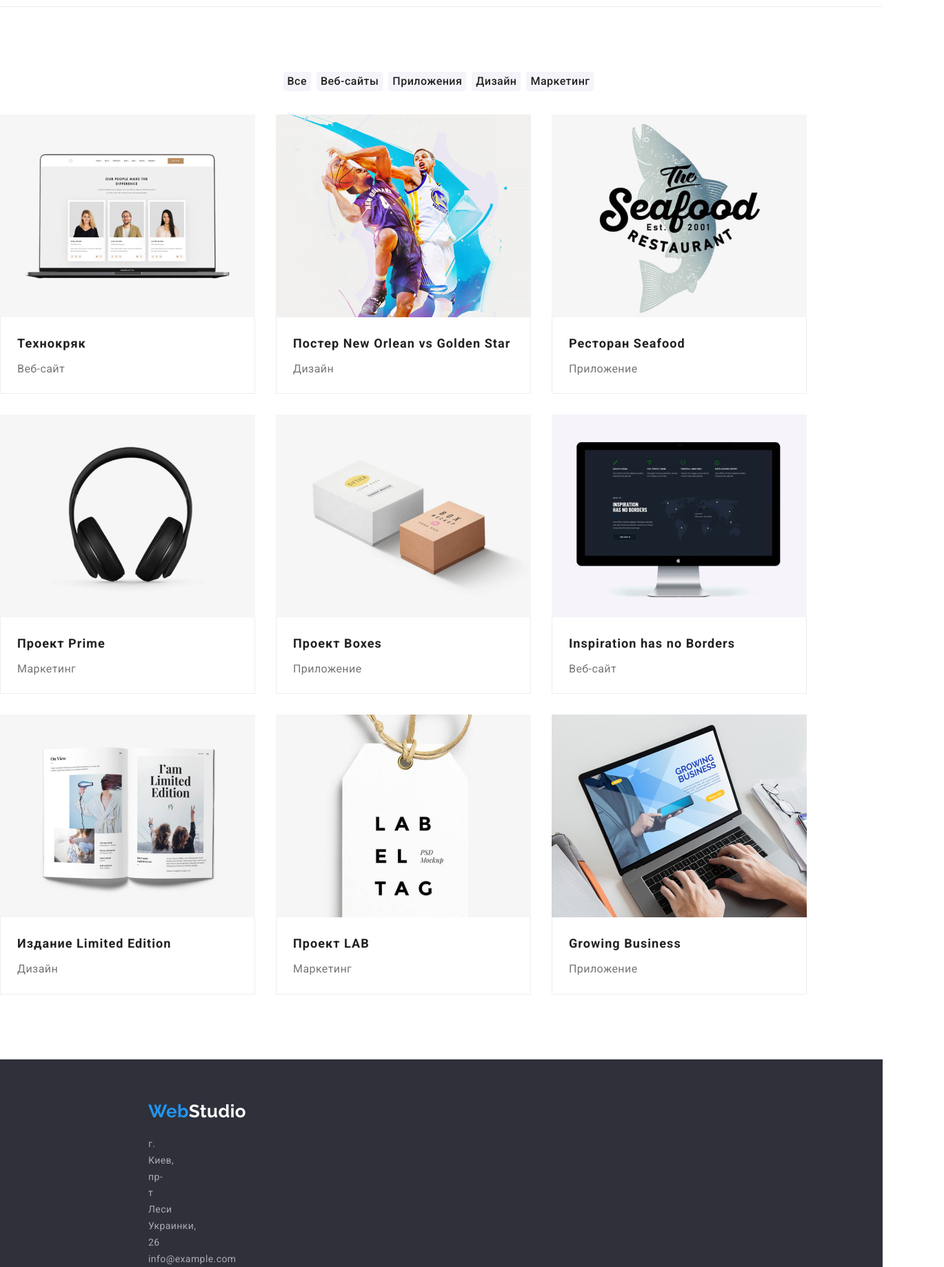
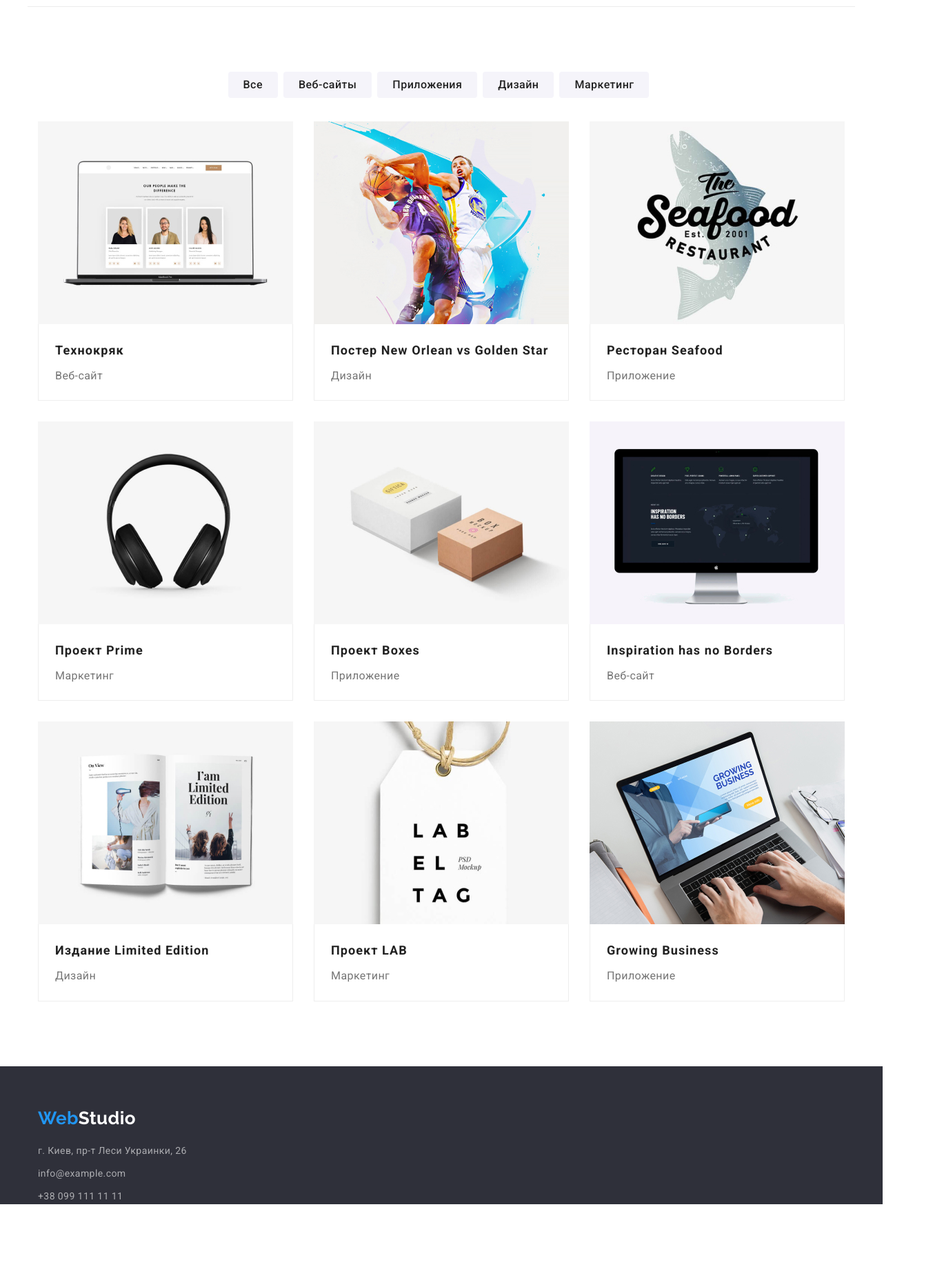
Before and after one commit to AnnaYarmolenko/goit-markup-hw-03, a plain HTML site: page portfolio.html in a window 1280 px wide. Shown: the part 70-1907 px from the top of the page at 69% size, 1369 px wide, since content can reach past the window. After the commit the page ends 1816 px from the top, so only its background shows below. Drawn offline with nearby package versions, Linux system fonts and the light colour scheme.

Commit message:
Изменения

```diff
--- a/css/styles.css
+++ b/css/styles.css
@@ -13,7 +13,7 @@
   --our-team-section-color: #f5f4fa;
   --footer-color: #2f303a;
   --navbar-border: #ececec;
-  --border-color: #EEEEEE;
+  --border-color: #eeeeee;
 }
 
 a {
@@ -101,7 +101,6 @@ img {
   display: flex;
   align-items: center;
   height: 80px;
-  padding: 0 215px;
   border-bottom: 1px solid var(--navbar-border);
 }
 .logo {
@@ -125,6 +124,7 @@ body {
   background: var(--bg-hero-color);
   max-width: 1600px;
   text-align: center;
+  margin: 0px auto;
   padding: 200px 0 200px 0;
 }
 .hero-button {
@@ -178,6 +178,7 @@ body {
 }
 .our-team-section {
   background: var(--our-team-section-color);
+  margin: 0px auto;
 }
 .section-title2,
 .our-team-title {
@@ -203,12 +204,15 @@ body {
   padding-top: 94px;
   padding-bottom: 94px;
 }
-.container{
+.container {
   max-width: 1200px;
   padding-left: 15px;
   padding-right: 15px;
   margin-left: auto;
   margin-right: auto;
+}
+.adv {
+  padding-bottom: 0px;
 }
 .li-title {
   display: flex;
@@ -231,9 +235,6 @@ body {
 }
 .our-team-section {
   max-width: 1600px;
-  padding-left: 215px;
-  padding-right: 215px;
-  padding-top: 94px;
   padding-bottom: 94px;
 }
 .name-title {
@@ -251,10 +252,12 @@ body {
   margin-right: 0px;
 }
 .card-person {
+  padding-top: 30px;
   padding-bottom: 30px;
+  background-color: var(--bg-color);
+  border-radius: 0px 0px 4px 4px;
 }
 .name {
-  margin-top: 30px;
   margin-bottom: 10px;
 }
 
@@ -282,6 +285,10 @@ body {
   cursor: pointer;
   border: transparent;
 }
+.projects-button {
+  display: flex;
+  justify-content: center;
+}
 .projects-button button:hover,
 .projects-button button:focus {
   background: var(--accent-color);
@@ -290,6 +297,9 @@ body {
 .buttons {
   display: flex;
   justify-content: center;
+}
+button {
+  padding: 6px 22px;
 }
 .li-buttons {
   margin-right: 8px;
@@ -352,25 +362,20 @@ footer {
   line-height: 1.7;
   color: var(--text-secondary-light);
 }
-/* .contactsfoot:last-child { */
-  margin-bottom: 0px;
-}
 .contactsfoot:hover,
 .contactsfoot:focus {
   color: var(--bg-color);
 }
 .footer-section {
   padding-top: 60px;
-  padding-right: 1154px;
-  padding-bottom: 60px;
-  padding-left: 215px;
+  margin: 0px auto;
 }
 .address {
   margin-top: 20px;
 }
-.li-contacts{
+.li-contacts {
   margin-bottom: 9px;
 }
-.li-contacts:last-child{
+.li-contacts:last-child {
   margin-bottom: 0px;
 }
--- a/portfolio.html
+++ b/portfolio.html
@@ -15,7 +15,7 @@
 <body>
     <header class="header">
         <!--Главная строка навигации-->
-        <div class="navbar">
+        <div class="container navbar">
             <a class="logo" href="/"><span class="web">Web</span>Studio</a>
             <nav class="navbox">
                 <ul class="site-nav-link">
@@ -32,12 +32,11 @@
     </header>
     <main>
         <!--Портфолио-->
-        <div class="section">
-            <section>
+            <section class="section">
+                <div class="container">
                 <!--Фильтр-->
                 <h1 class="projects-title">Наши проекты</h1>
                     <ul class="projects-button">
-                        <div class="buttons">
                             <li class="li-buttons">
                                 <button type="button">Все</button>
                             </li>
@@ -53,7 +52,6 @@
                             <li class="li-buttons">
                                 <button type="button">Маркетинг</button>
                             </li>
-                        </div>
                     </ul>
                 <!--Проекты-->
                 <ul class="our-projects-title">
@@ -140,18 +138,18 @@
                     </li>
                 </ul>
             </section>
-        </div>
+            </div>
     </main>
 
     <!--Контакты-->
-    <footer>
-        <div class="footer-section">
+    <footer class="footer-section">
+        <div class="container">
             <a class="logo-footer" href="/"><span class="web">Web</span>Studio</a>
             <address class="address">
                 <ul>
-                    <li><a class="contactsfoot" href="">г. Киев, пр-т Леси Украинки, 26</a></li>
-                    <li><a class="contactsfoot" href="mailto:info@example.com">info@example.com</a></li>
-                    <li><a class="contactsfoot" href="tel:+380991111111">+38 099 111 11 11</a></li>
+                    <li class="li-contacts"><a class="contactsfoot" href="">г. Киев, пр-т Леси Украинки, 26</a></li>
+                    <li class="li-contacts"><a class="contactsfoot" href="mailto:info@example.com">info@example.com</a></li>
+                    <li class="li-contacts"><a class="contactsfoot" href="tel:+380991111111">+38 099 111 11 11</a></li>
                 </ul>
             </address>
         </div>
```
Also changed, not shown: index.html (+5 -3 lines).
